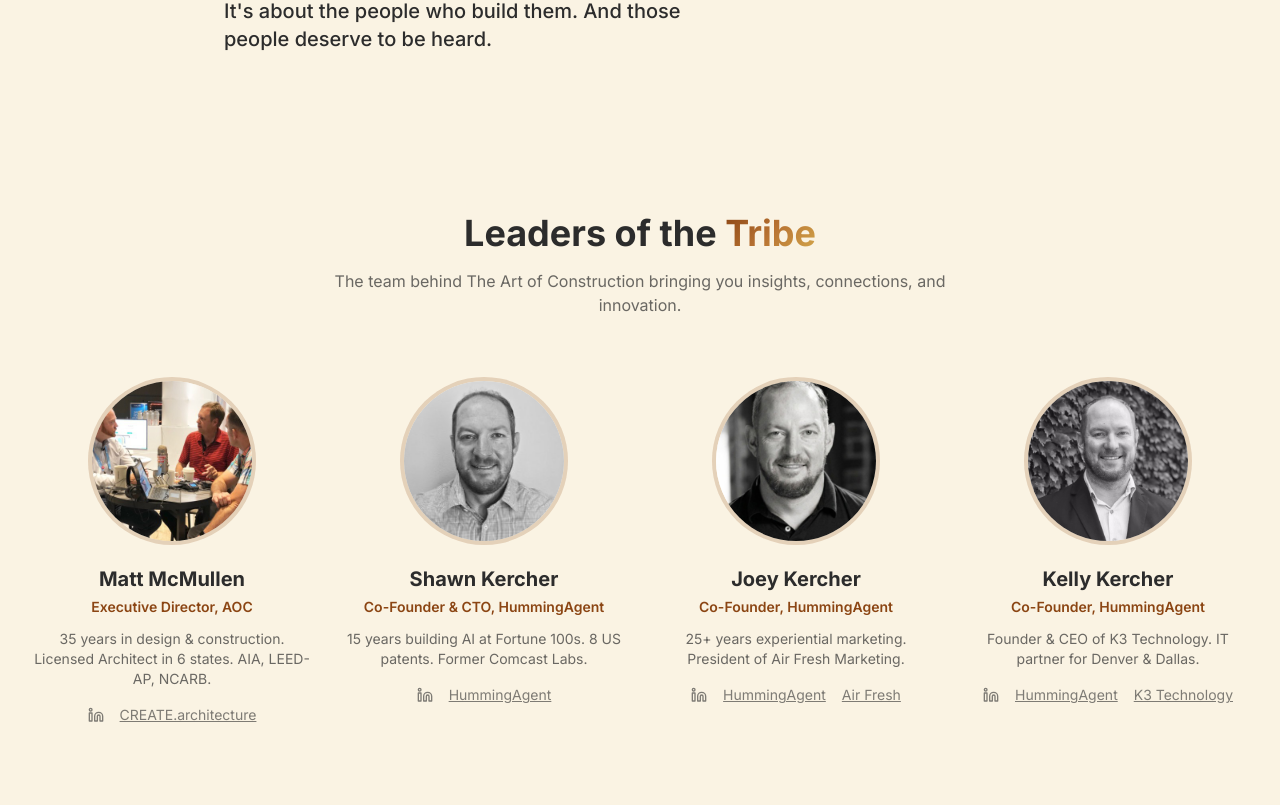
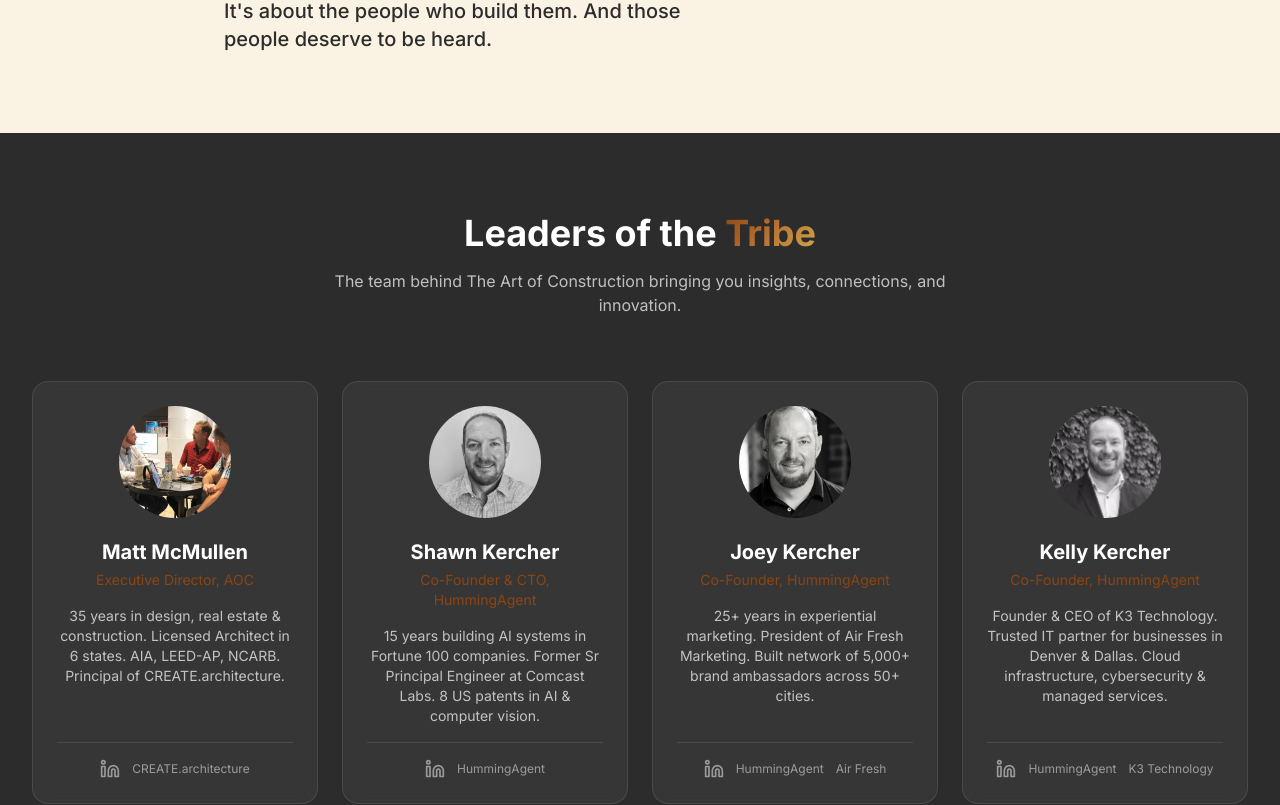
Before and after one commit to HummingAgent/aoc-website, a Next.js app: page /about in a window 1280 px wide. Shown: the part 3216-4021 px from the top of the page. Built offline with nearby package versions, Linux system fonts and the light colour scheme; a web font is replaced by a local one.

Commit message:
feat: Restore dark card style with full descriptions + backlinks
- Dark charcoal cards with border
- Full detailed descriptions
- LinkedIn + company website backlinks
- Flexbox for aligned buttons at bottom

```diff
--- a/src/app/about/page.tsx
+++ b/src/app/about/page.tsx
@@ -394,7 +394,7 @@ export default function AboutPage() {
       </section>
 
       {/* Leaders of the Tribe Section */}
-      <section className="py-20 bg-sand-light">
+      <section className="py-20 bg-charcoal">
         <div className="mx-auto max-w-7xl px-4 sm:px-6 lg:px-8">
           <motion.div
             initial={{ opacity: 0, y: 20 }}
@@ -403,42 +403,42 @@ export default function AboutPage() {
             viewport={{ once: true }}
             className="text-center mb-16"
           >
-            <h2 className="text-3xl md:text-4xl font-bold text-charcoal font-playfair mb-4">
+            <h2 className="text-3xl md:text-4xl font-bold text-white font-playfair mb-4">
               Leaders of the <span className="text-gradient">Tribe</span>
             </h2>
-            <p className="text-charcoal/70 max-w-2xl mx-auto">
+            <p className="text-white/70 max-w-2xl mx-auto">
               The team behind The Art of Construction bringing you insights, connections, and innovation.
             </p>
           </motion.div>
 
-          <div className="grid md:grid-cols-2 lg:grid-cols-4 gap-8">
+          <div className="grid md:grid-cols-2 lg:grid-cols-4 gap-6">
             {/* Matt McMullen */}
             <motion.div
               initial={{ opacity: 0, y: 20 }}
               whileInView={{ opacity: 1, y: 0 }}
               transition={{ duration: 0.6, delay: 0.1 }}
               viewport={{ once: true }}
-              className="text-center"
+              className="bg-white/5 rounded-2xl p-6 backdrop-blur-sm border border-white/10 flex flex-col"
             >
-              <div className="w-40 h-40 mx-auto mb-6 rounded-full overflow-hidden ring-4 ring-rust/20">
+              <div className="w-28 h-28 mx-auto mb-5 rounded-full overflow-hidden">
                 <Image
                   src="/images/leaders/matt-mcmullen.jpg"
                   alt="Matt McMullen"
-                  width={160}
-                  height={160}
+                  width={112}
+                  height={112}
                   className="w-full h-full object-cover"
                 />
               </div>
-              <h3 className="text-xl font-bold text-charcoal mb-1">Matt McMullen</h3>
-              <p className="text-rust font-semibold text-sm mb-3">Executive Director, AOC</p>
-              <p className="text-charcoal/70 text-sm mb-4">
-                35 years in design & construction. Licensed Architect in 6 states. AIA, LEED-AP, NCARB.
+              <h3 className="text-xl font-bold text-white text-center mb-1">Matt McMullen</h3>
+              <p className="text-rust text-sm text-center mb-4">Executive Director, AOC</p>
+              <p className="text-white/70 text-sm text-center flex-grow">
+                35 years in design, real estate & construction. Licensed Architect in 6 states. AIA, LEED-AP, NCARB. Principal of CREATE.architecture.
               </p>
-              <div className="flex items-center justify-center gap-4">
-                <a href="https://www.linkedin.com/in/matt-mcmullen-20314116/" target="_blank" rel="noopener noreferrer" className="inline-flex items-center gap-1 text-charcoal/60 hover:text-rust transition-colors text-sm">
-                  <Linkedin className="w-4 h-4" />
+              <div className="flex justify-center items-center gap-3 mt-4 pt-4 border-t border-white/10">
+                <a href="https://www.linkedin.com/in/matt-mcmullen-20314116/" target="_blank" rel="noopener noreferrer" className="text-white/50 hover:text-rust transition-colors">
+                  <Linkedin className="w-5 h-5" />
                 </a>
-                <a href="https://www.create4everyone.biz/" target="_blank" rel="noopener noreferrer" className="text-charcoal/60 hover:text-rust transition-colors text-sm underline">
+                <a href="https://www.create4everyone.biz/" target="_blank" rel="noopener noreferrer" className="text-white/50 hover:text-rust transition-colors text-xs">
                   CREATE.architecture
                 </a>
               </div>
@@ -450,27 +450,27 @@ export default function AboutPage() {
               whileInView={{ opacity: 1, y: 0 }}
               transition={{ duration: 0.6, delay: 0.2 }}
               viewport={{ once: true }}
-              className="text-center"
+              className="bg-white/5 rounded-2xl p-6 backdrop-blur-sm border border-white/10 flex flex-col"
             >
-              <div className="w-40 h-40 mx-auto mb-6 rounded-full overflow-hidden ring-4 ring-rust/20">
+              <div className="w-28 h-28 mx-auto mb-5 rounded-full overflow-hidden">
                 <Image
                   src="/images/leaders/shawn-kercher.jpg"
                   alt="Shawn Kercher"
-                  width={160}
-                  height={160}
+                  width={112}
+                  height={112}
                   className="w-full h-full object-cover"
                 />
               </div>
-              <h3 className="text-xl font-bold text-charcoal mb-1">Shawn Kercher</h3>
-              <p className="text-rust font-semibold text-sm mb-3">Co-Founder & CTO, HummingAgent</p>
-              <p className="text-charcoal/70 text-sm mb-4">
-                15 years building AI at Fortune 100s. 8 US patents. Former Comcast Labs.
+              <h3 className="text-xl font-bold text-white text-center mb-1">Shawn Kercher</h3>
+              <p className="text-rust text-sm text-center mb-4">Co-Founder & CTO, HummingAgent</p>
+              <p className="text-white/70 text-sm text-center flex-grow">
+                15 years building AI systems in Fortune 100 companies. Former Sr Principal Engineer at Comcast Labs. 8 US patents in AI & computer vision.
               </p>
-              <div className="flex items-center justify-center gap-4">
-                <a href="https://www.linkedin.com/in/shawnkercher/" target="_blank" rel="noopener noreferrer" className="inline-flex items-center gap-1 text-charcoal/60 hover:text-rust transition-colors text-sm">
-                  <Linkedin className="w-4 h-4" />
+              <div className="flex justify-center items-center gap-3 mt-4 pt-4 border-t border-white/10">
+                <a href="https://www.linkedin.com/in/shawnkercher/" target="_blank" rel="noopener noreferrer" className="text-white/50 hover:text-rust transition-colors">
+                  <Linkedin className="w-5 h-5" />
                 </a>
-                <a href="https://hummingagent.ai" target="_blank" rel="noopener noreferrer" className="text-charcoal/60 hover:text-rust transition-colors text-sm underline">
+                <a href="https://hummingagent.ai" target="_blank" rel="noopener noreferrer" className="text-white/50 hover:text-rust transition-colors text-xs">
                   HummingAgent
                 </a>
               </div>
@@ -482,30 +482,30 @@ export default function AboutPage() {
               whileInView={{ opacity: 1, y: 0 }}
               transition={{ duration: 0.6, delay: 0.3 }}
               viewport={{ once: true }}
-              className="text-center"
+              className="bg-white/5 rounded-2xl p-6 backdrop-blur-sm border border-white/10 flex flex-col"
             >
-              <div className="w-40 h-40 mx-auto mb-6 rounded-full overflow-hidden ring-4 ring-rust/20">
+              <div className="w-28 h-28 mx-auto mb-5 rounded-full overflow-hidden">
                 <Image
                   src="/images/leaders/joey-kercher.jpg"
                   alt="Joey Kercher"
-                  width={160}
-                  height={160}
+                  width={112}
+                  height={112}
                   className="w-full h-full object-cover"
                 />
               </div>
-              <h3 className="text-xl font-bold text-charcoal mb-1">Joey Kercher</h3>
-              <p className="text-rust font-semibold text-sm mb-3">Co-Founder, HummingAgent</p>
-              <p className="text-charcoal/70 text-sm mb-4">
-                25+ years experiential marketing. President of Air Fresh Marketing.
+              <h3 className="text-xl font-bold text-white text-center mb-1">Joey Kercher</h3>
+              <p className="text-rust text-sm text-center mb-4">Co-Founder, HummingAgent</p>
+              <p className="text-white/70 text-sm text-center flex-grow">
+                25+ years in experiential marketing. President of Air Fresh Marketing. Built network of 5,000+ brand ambassadors across 50+ cities.
               </p>
-              <div className="flex items-center justify-center gap-4">
-                <a href="https://www.linkedin.com/in/joeykercher/" target="_blank" rel="noopener noreferrer" className="inline-flex items-center gap-1 text-charcoal/60 hover:text-rust transition-colors text-sm">
-                  <Linkedin className="w-4 h-4" />
+              <div className="flex justify-center items-center gap-3 mt-4 pt-4 border-t border-white/10">
+                <a href="https://www.linkedin.com/in/joeykercher/" target="_blank" rel="noopener noreferrer" className="text-white/50 hover:text-rust transition-colors">
+                  <Linkedin className="w-5 h-5" />
                 </a>
-                <a href="https://hummingagent.ai" target="_blank" rel="noopener noreferrer" className="text-charcoal/60 hover:text-rust transition-colors text-sm underline">
+                <a href="https://hummingagent.ai" target="_blank" rel="noopener noreferrer" className="text-white/50 hover:text-rust transition-colors text-xs">
                   HummingAgent
                 </a>
-                <a href="https://airfreshmarketing.com" target="_blank" rel="noopener noreferrer" className="text-charcoal/60 hover:text-rust transition-colors text-sm underline">
+                <a href="https://airfreshmarketing.com" target="_blank" rel="noopener noreferrer" className="text-white/50 hover:text-rust transition-colors text-xs">
                   Air Fresh
                 </a>
               </div>
@@ -517,30 +517,30 @@ export default function AboutPage() {
               whileInView={{ opacity: 1, y: 0 }}
               transition={{ duration: 0.6, delay: 0.4 }}
               viewport={{ once: true }}
-              className="text-center"
+              className="bg-white/5 rounded-2xl p-6 backdrop-blur-sm border border-white/10 flex flex-col"
             >
-              <div className="w-40 h-40 mx-auto mb-6 rounded-full overflow-hidden ring-4 ring-rust/20">
+              <div className="w-28 h-28 mx-auto mb-5 rounded-full overflow-hidden">
                 <Image
                   src="/images/leaders/kelly-kercher.jpg"
                   alt="Kelly Kercher"
-                  width={160}
-                  height={160}
+                  width={112}
+                  height={112}
                   className="w-full h-full object-cover"
                 />
               </div>
-              <h3 className="text-xl font-bold text-charcoal mb-1">Kelly Kercher</h3>
-              <p className="text-rust font-semibold text-sm mb-3">Co-Founder, HummingAgent</p>
-              <p className="text-charcoal/70 text-sm mb-4">
-                Founder & CEO of K3 Technology. IT partner for Denver & Dallas.
+              <h3 className="text-xl font-bold text-white text-center mb-1">Kelly Kercher</h3>
+              <p className="text-rust text-sm text-center mb-4">Co-Founder, HummingAgent</p>
+              <p className="text-white/70 text-sm text-center flex-grow">
+                Founder & CEO of K3 Technology. Trusted IT partner for businesses in Denver & Dallas. Cloud infrastructure, cybersecurity & managed services.
               </p>
-              <div className="flex items-center justify-center gap-4">
-                <a href="https://www.linkedin.com/in/kellykercher/" target="_blank" rel="noopener noreferrer" className="inline-flex items-center gap-1 text-charcoal/60 hover:text-rust transition-colors text-sm">
-                  <Linkedin className="w-4 h-4" />
+              <div className="flex justify-center items-center gap-3 mt-4 pt-4 border-t border-white/10">
+                <a href="https://www.linkedin.com/in/kellykercher/" target="_blank" rel="noopener noreferrer" className="text-white/50 hover:text-rust transition-colors">
+                  <Linkedin className="w-5 h-5" />
                 </a>
-                <a href="https://hummingagent.ai" target="_blank" rel="noopener noreferrer" className="text-charcoal/60 hover:text-rust transition-colors text-sm underline">
+                <a href="https://hummingagent.ai" target="_blank" rel="noopener noreferrer" className="text-white/50 hover:text-rust transition-colors text-xs">
                   HummingAgent
                 </a>
-                <a href="https://k3techs.com" target="_blank" rel="noopener noreferrer" className="text-charcoal/60 hover:text-rust transition-colors text-sm underline">
+                <a href="https://k3techs.com" target="_blank" rel="noopener noreferrer" className="text-white/50 hover:text-rust transition-colors text-xs">
                   K3 Technology
                 </a>
               </div>
```
